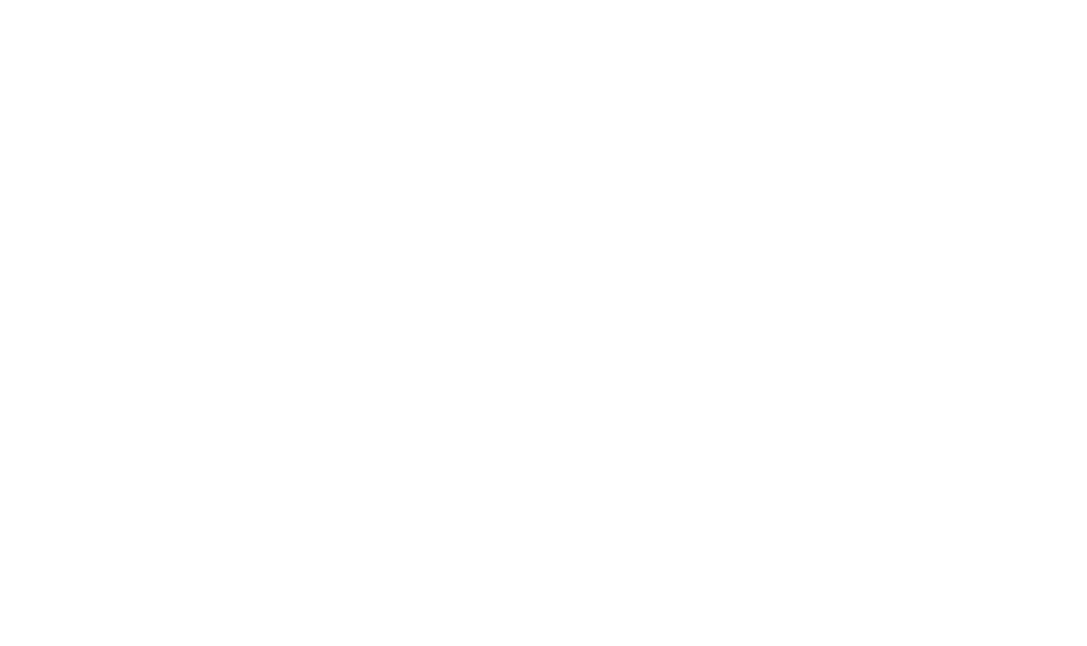
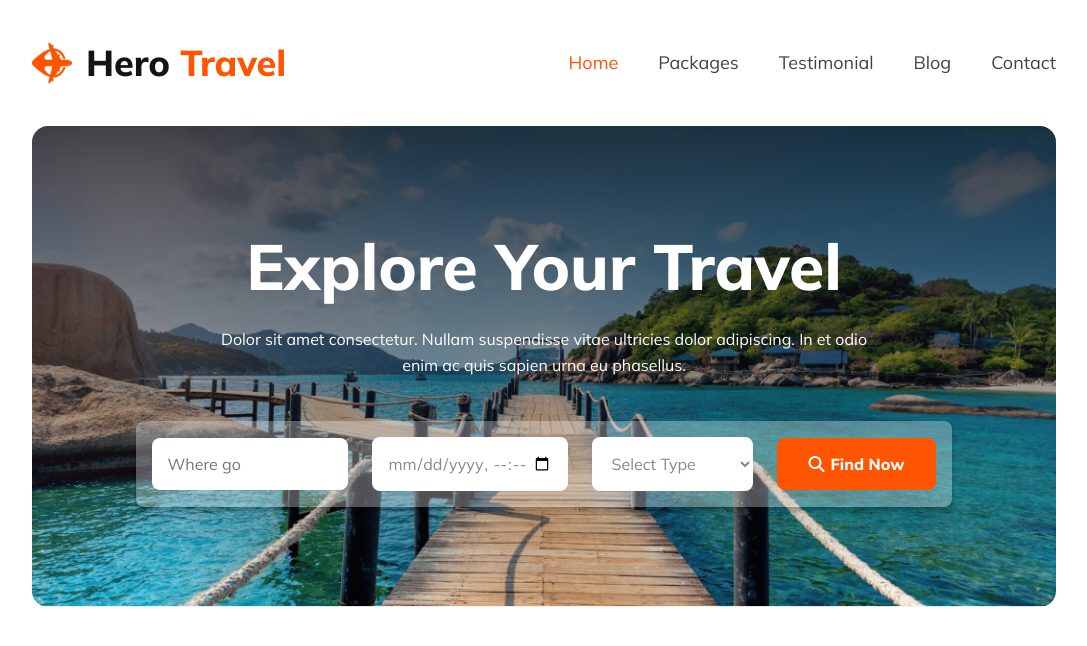
Before and after one commit to 0xFaysal/hero-travel-assignment, a plain HTML site: page index.htm in a window 1280 px wide. Shown: the whole page, without its empty margins (96-1183 px from the left). Drawn offline with Linux system fonts and the light colour scheme.

Commit message:
Header section done without resposive design

```diff
--- a/index.htm
+++ b/index.htm
@@ -4,9 +4,51 @@
         <meta charset="UTF-8">
         <meta name="viewport" content="width=device-width, initial-scale=1.0">
         <link rel="stylesheet" href="/style/style.css">
-        <title>Document</title>
+        <title>Hero Travel</title>
+        <link rel="stylesheet" href="https://cdnjs.cloudflare.com/ajax/libs/font-awesome/6.5.1/css/all.min.css"
+            integrity="sha512-DTOQO9RWCH3ppGqcWaEA1BIZOC6xxalwEsw9c2QQeAIftl+Vegovlnee1c9QX4TctnWMn13TZye+giMm8e2LwA=="
+            crossorigin="anonymous" referrerpolicy="no-referrer" />
     </head>
     <body>
+        <header>
+            <nav>
+                <div class="logo">
+                    <img src="./Images/Group 40071 (2).png" alt="hero travel logo">
+                    <h1>Hero <span>Travel</span></h1>
+                </div>
+                <ul>
+                    <li><a class="active" href="#">Home</a></li>
+                    <li><a href="#">Packages</a></li>
+                    <li><a href="#">Testimonial</a></li>
+                    <li><a href="#">Blog</a></li>
+                    <li><a href="#">Contact</a></li>
+                </ul>
+            </nav>
+            <section class="hero-section">
+                <h1>Explore Your Travel</h1>
+                <p>Dolor sit amet consectetur. Nullam suspendisse vitae ultricies dolor adipiscing. In et odio enim ac
+                    quis sapien urna eu phasellus.</p>
+                <div class="input-container">
+                    <input type="text" placeholder="Where go">
+                    <input type="datetime-local" name="date" id="date">
+                    <select class="select-country" name="country" id="country">
+                        <option value="">Select Type</option>
+                        <option value="Indonesia">Indonesia</option>
+                        <option value="Maldives">Maldives</option>
+                        <option value="Srilanka">Srilanka</option>
+                        <option value="North America">North America</option>
+                        <option value="Kashmir">Kashmir</option>
+                        <option value="Bangladesh">Bangladesh</option>
+                        <option value="Bandarban">Bandarban</option>
+                    </select>
+                    <button class="btn-primary"><i class="fa-solid fa-magnifying-glass"></i>Find
+                        Now</button>
+                </div>
+
+            </section>
+        </header>
+        <main></main>
+        <footer></footer>
 
 
     </body>
--- a/style/style.css
+++ b/style/style.css
@@ -0,0 +1,137 @@
+@import url("https://fonts.googleapis.com/css2?family=Mulish:wght@400;800&display=swap");
+
+* {
+  margin: 0;
+  padding: 0;
+  font-family: "Mulish", sans-serif;
+}
+body {
+  width: 80%;
+  margin: 40px auto 0;
+}
+/* ------------- Shared Style ------------ */
+.btn-primary {
+  padding: 16px 32px;
+  border-radius: 8px;
+  background: #ff5400;
+  color: #fff;
+  font-size: 1rem;
+  font-weight: 800;
+  text-decoration: none;
+  border: none;
+  cursor: pointer;
+  transition: all 0.3s ease-in-out;
+}
+.active {
+  color: #ff5400;
+}
+/* ----------- Header Section Style --------- */
+header nav {
+  display: flex;
+  justify-content: space-between;
+  align-items: center;
+}
+header nav ul {
+  display: flex;
+  justify-content: space-between;
+  align-items: center;
+  list-style: none;
+}
+header nav ul li {
+  margin-left: 40px;
+}
+header nav ul a {
+  text-decoration: none;
+  color: #424247;
+  font-family: Mulish;
+  font-size: 1.125rem;
+  font-weight: 400;
+}
+header nav .logo {
+  display: flex;
+  align-items: center;
+}
+header nav .logo img {
+  width: 40px;
+  height: 40px;
+  margin-right: 14px;
+}
+header nav .logo h1 {
+  color: #131318;
+  font-size: 2.25rem;
+  font-weight: 800;
+}
+header nav .logo h1 span {
+  color: #ff5400;
+}
+
+.hero-section {
+  border-radius: 16px;
+  background: linear-gradient(
+      180deg,
+      rgba(19, 19, 24, 0.8) 0%,
+      rgba(19, 19, 24, 0) 100%
+    ),
+    url("../Images/Group13.png");
+  background-size: cover;
+  background-position: center;
+  background-repeat: no-repeat;
+  margin-top: 41px;
+  padding-top: 100px;
+  padding-bottom: 100px;
+  display: flex;
+  flex-direction: column;
+  justify-content: center;
+  align-items: center;
+}
+.hero-section h1 {
+  color: #fff;
+  font-size: 4rem;
+  font-weight: 800;
+  text-align: center;
+}
+
+.hero-section p {
+  color: #fff;
+  text-align: center;
+  font-size: 1rem;
+  font-weight: 400;
+  line-height: 1.625rem;
+  margin-top: 20px;
+  max-width: 670px;
+}
+.input-container {
+  margin-top: 43px;
+  display: inline-flex;
+  justify-content: center;
+  padding: 16px;
+  gap: 24px;
+  align-items: center;
+  border-radius: 8px;
+  background: rgba(255, 255, 255, 0.3);
+  box-shadow: 0px 4px 4px rgba(0, 0, 0, 0.25);
+  width: fit-content;
+}
+
+.input-container input {
+  color: rgba(19, 19, 24, 0.5);
+  font-size: 1rem;
+  font-weight: 400;
+  padding: 16px;
+  border-radius: 8px;
+  background: #fff;
+  border: none;
+  max-width: 164px;
+}
+.input-container select {
+  color: rgba(19, 19, 24, 0.5);
+  font-size: 1rem;
+  font-weight: 400;
+  padding: 16px;
+  border-radius: 8px;
+  background: #fff;
+  border: none;
+}
+.input-container button i {
+  margin-right: 6px;
+}
```
Also changed, not shown: Images/Group13.png (renamed from Images/Group 13 (1) (1).png).
